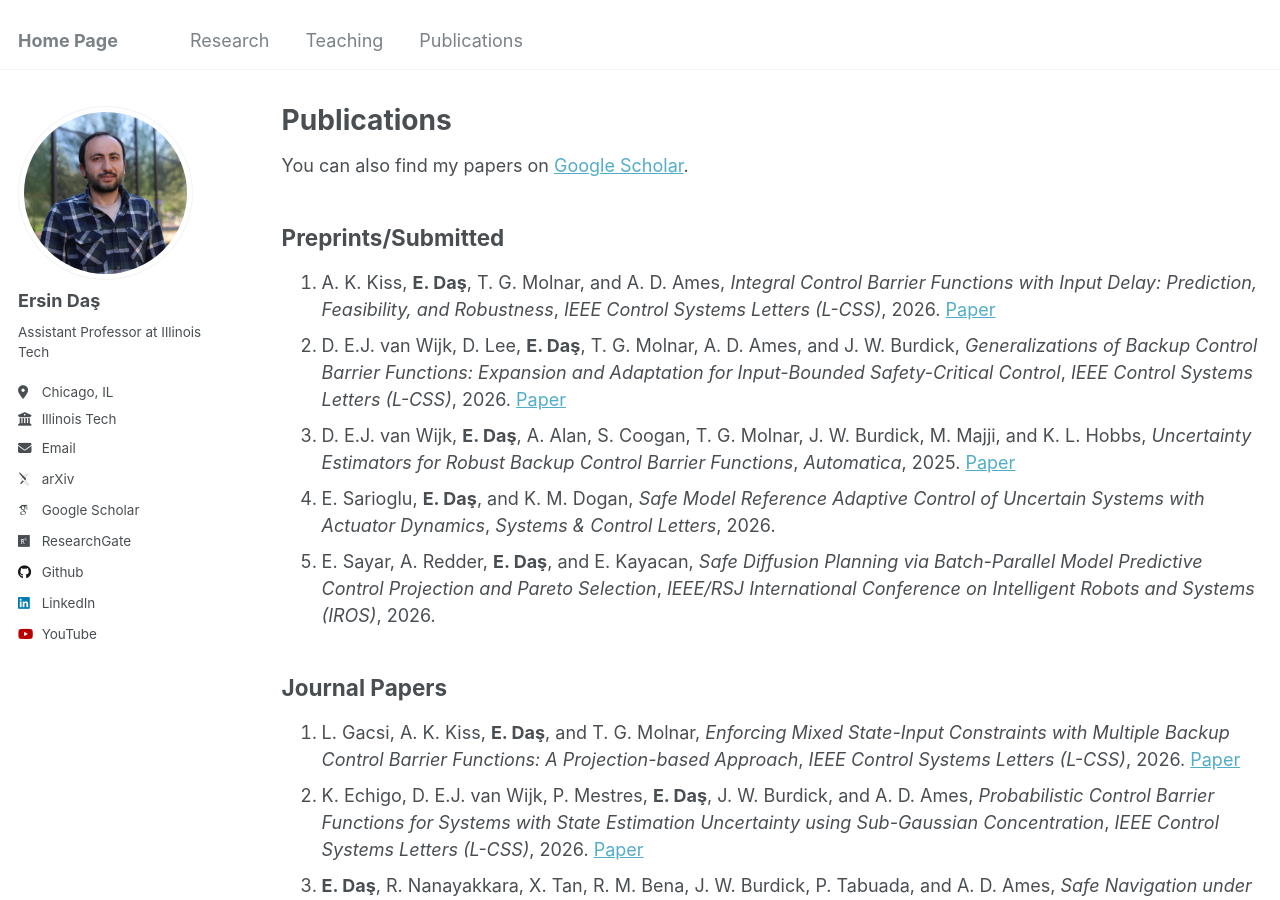
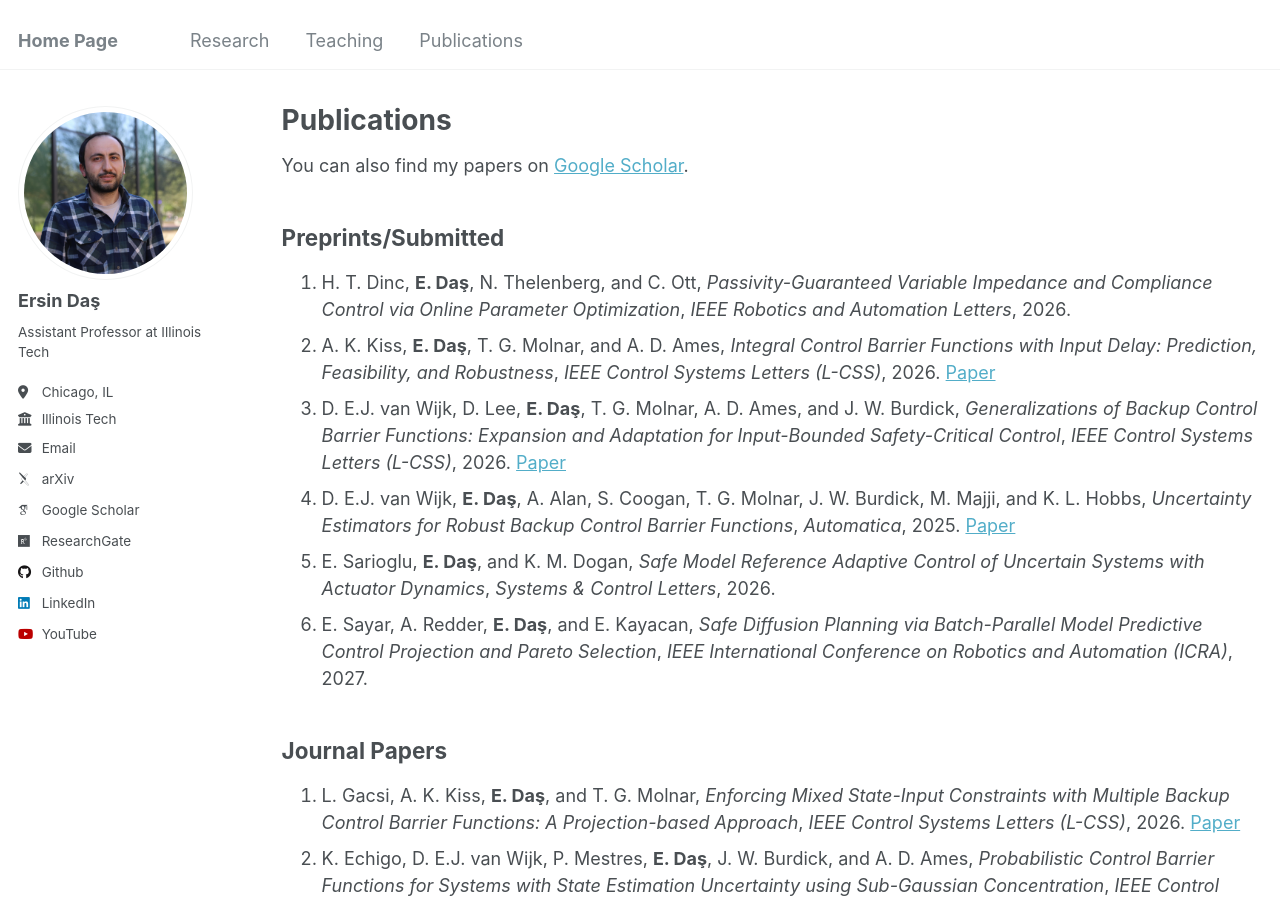
Before and after one commit to ersindas/ersindas.github.io, a Jekyll site: the page built from _pages/publications.md, in a window 1280 px wide and 900 px high. Built offline with Jekyll 4.4.1, drawn with Linux system fonts in a browser that asks for light colours; some web fonts are replaced.

Commit message:
Update publications with new preprints and corrections
Added new preprints and updated existing entries in the publications list.

```diff
--- a/_pages/publications.md
+++ b/_pages/publications.md
@@ -8,12 +8,13 @@ author_profile: true
  <div class="wordwrap">You can also find my papers on <a href="{{site.author.googlescholar}}">Google Scholar</a>.
 
 ## Preprints/Submitted
-1. A. K. Kiss, **E. Daş**, T. G. Molnar, and A. D. Ames, *Integral Control Barrier Functions with Input Delay: Prediction, Feasibility, and Robustness*, *IEEE Control Systems Letters (L-CSS)*, 2026. [Paper](https://arxiv.org/pdf/2603.24566)
-2. D. E.J. van Wijk, D. Lee, **E. Daş**, T. G. Molnar, A. D. Ames, and J. W. Burdick, *Generalizations of Backup Control Barrier Functions: Expansion and Adaptation for Input-Bounded Safety-Critical Control*, *IEEE Control Systems Letters (L-CSS)*, 2026. [Paper](https://arxiv.org/pdf/2603.18450)
-3. D. E.J. van Wijk, **E. Daş**, A. Alan, S. Coogan, T. G. Molnar, J. W. Burdick, M. Majji, and K. L. Hobbs, *Uncertainty Estimators for Robust Backup Control Barrier Functions*, *Automatica*, 2025. [Paper](https://arxiv.org/pdf/2503.15734)
-4. E. Sarioglu, **E. Daş**, and K. M. Dogan, *Safe Model Reference Adaptive Control of Uncertain Systems with
+1. H. T. Dinc, **E. Daş**, N. Thelenberg, and C. Ott, *Passivity-Guaranteed Variable Impedance and Compliance Control via Online Parameter Optimization*, *IEEE Robotics and Automation Letters*, 2026.
+2. A. K. Kiss, **E. Daş**, T. G. Molnar, and A. D. Ames, *Integral Control Barrier Functions with Input Delay: Prediction, Feasibility, and Robustness*, *IEEE Control Systems Letters (L-CSS)*, 2026. [Paper](https://arxiv.org/pdf/2603.24566)
+3. D. E.J. van Wijk, D. Lee, **E. Daş**, T. G. Molnar, A. D. Ames, and J. W. Burdick, *Generalizations of Backup Control Barrier Functions: Expansion and Adaptation for Input-Bounded Safety-Critical Control*, *IEEE Control Systems Letters (L-CSS)*, 2026. [Paper](https://arxiv.org/pdf/2603.18450)
+4. D. E.J. van Wijk, **E. Daş**, A. Alan, S. Coogan, T. G. Molnar, J. W. Burdick, M. Majji, and K. L. Hobbs, *Uncertainty Estimators for Robust Backup Control Barrier Functions*, *Automatica*, 2025. [Paper](https://arxiv.org/pdf/2503.15734)
+5. E. Sarioglu, **E. Daş**, and K. M. Dogan, *Safe Model Reference Adaptive Control of Uncertain Systems with
 Actuator Dynamics*, *Systems & Control Letters*, 2026.
-5. E. Sayar, A. Redder, **E. Daş**, and E. Kayacan, *Safe Diffusion Planning via Batch-Parallel Model Predictive Control Projection and Pareto Selection*, *IEEE/RSJ International Conference on Intelligent Robots and Systems (IROS)*, 2026.
+6. E. Sayar, A. Redder, **E. Daş**, and E. Kayacan, *Safe Diffusion Planning via Batch-Parallel Model Predictive Control Projection and Pareto Selection*, *IEEE International Conference on Robotics and Automation (ICRA)*, 2027.
 
 ## Journal Papers
 1. L. Gacsi, A. K. Kiss, **E. Daş**, and T. G. Molnar, *Enforcing Mixed State-Input Constraints with Multiple Backup Control Barrier Functions: A Projection-based Approach*, *IEEE Control Systems Letters (L-CSS)*, 2026. [Paper](https://arxiv.org/pdf/2603.17097)
```
